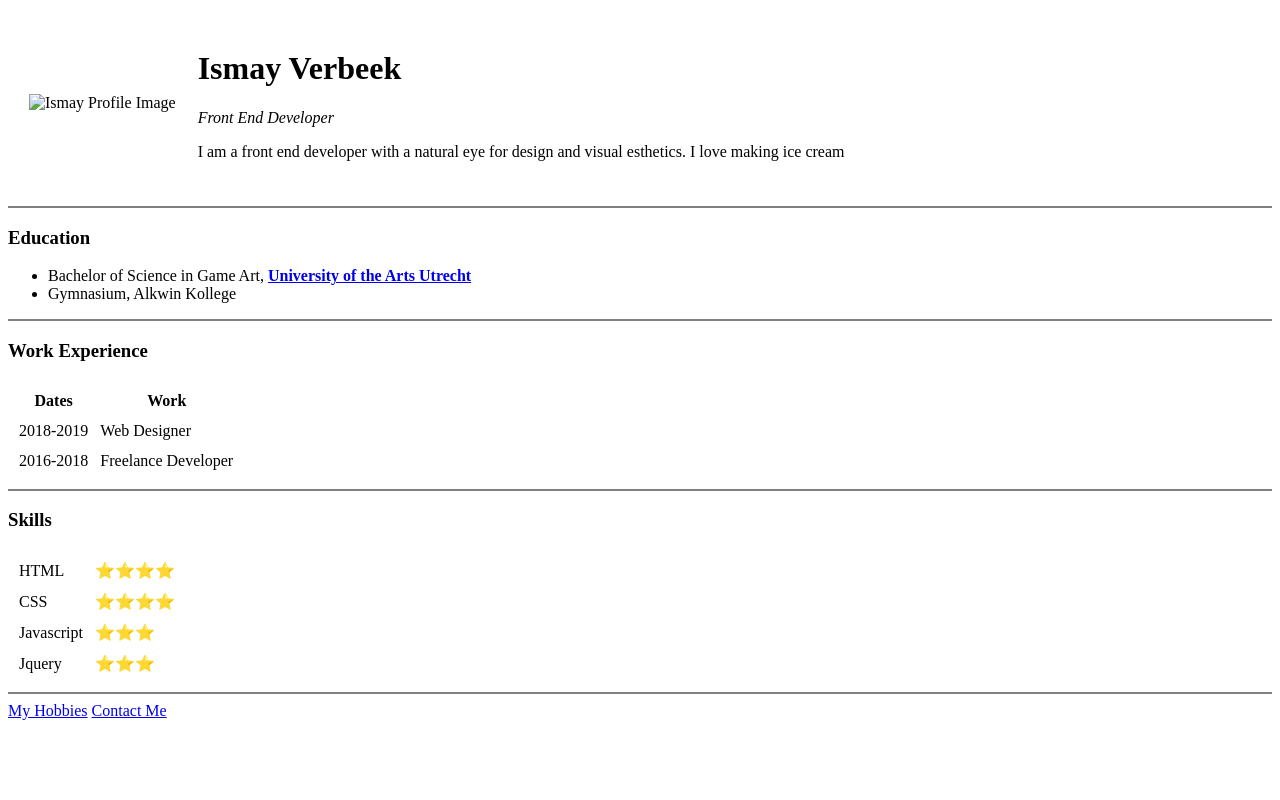
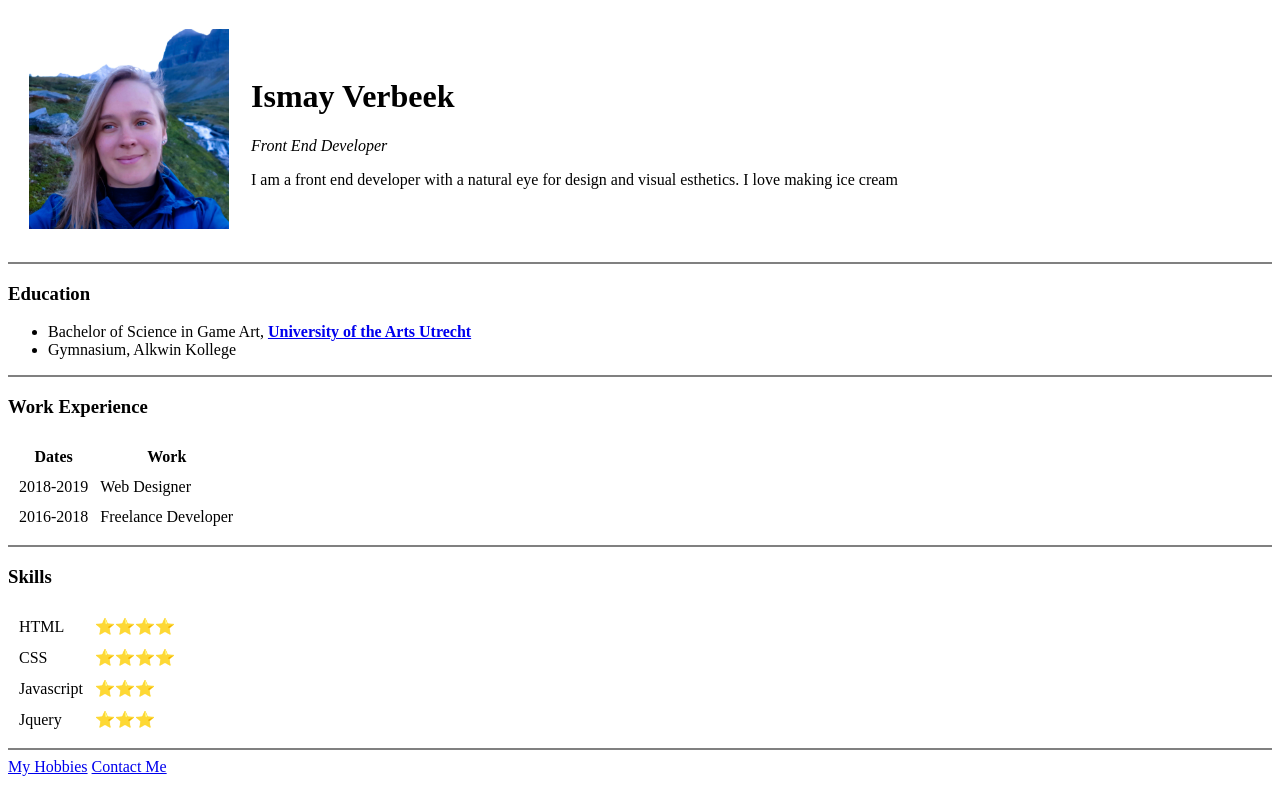
Before and after one commit to IsmayV/cv, a plain HTML site: page index.html in a window 1280 px wide. Drawn offline with Linux system fonts and the light colour scheme.

Commit message:
Update index.html

```diff
--- a/index.html
+++ b/index.html
@@ -9,7 +9,7 @@
 <body>
   <table cellspacing="20">
     <tr>
-      <td><img src="../mages/profile-image.jpg" alt="Ismay Profile Image" width="200px"></td>
+      <td><img src="Images/profile-image.jpg" alt="Ismay Profile Image" width="200px"></td>
       <td>
         <h1>Ismay Verbeek</h1>
         <p><em>Front End Developer</em></p>
```
